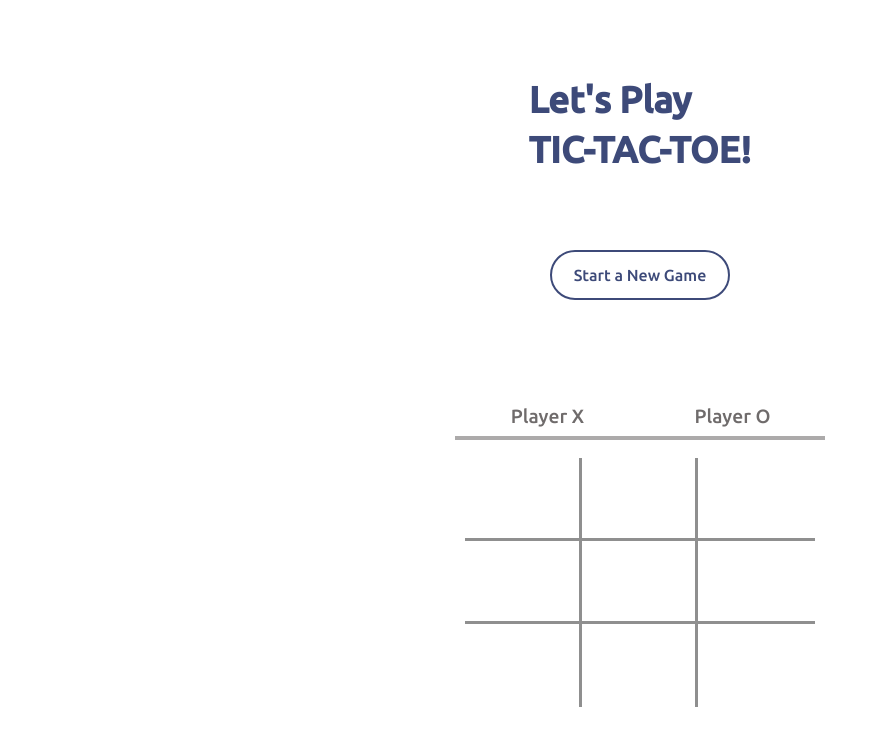
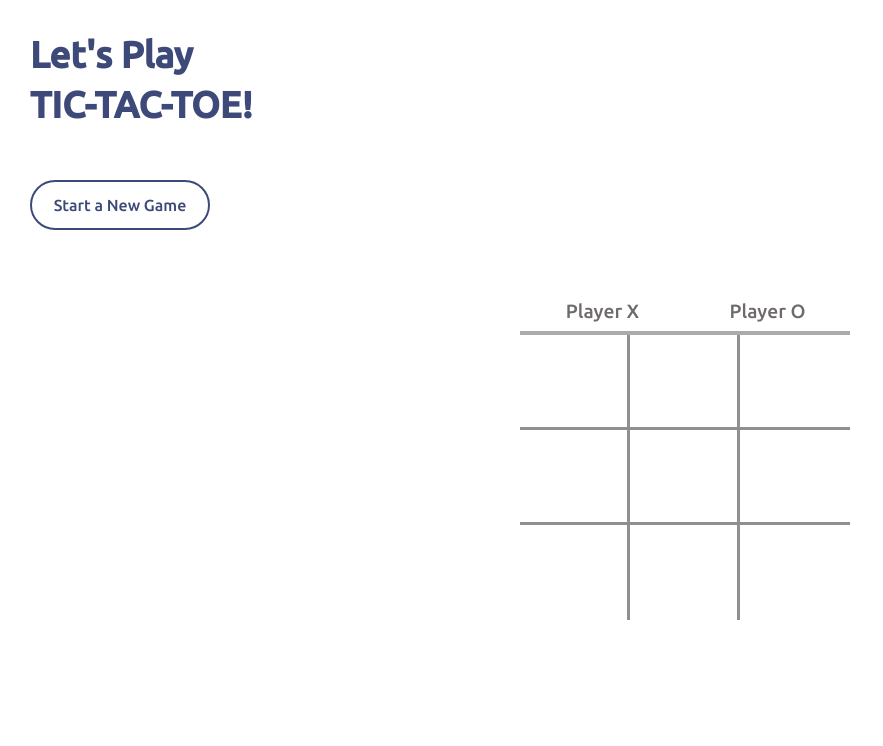
Before and after one commit to naisireth/Tic-Tac-Toe-Game, a plain HTML site: page index.html in a window 1280 px wide. Shown: the whole page, without its empty margins (0-883 px from the left). Drawn offline with Linux system fonts and the light colour scheme.

Commit message:
second commit

```diff
--- a/assets/css/style.css
+++ b/assets/css/style.css
@@ -10,6 +10,7 @@
 
 body {
     font-family: 'Ubuntu', sans-serif;
+    overflow-y: hidden;
 }
 
 /* --------- Colors --------- */
@@ -27,13 +28,11 @@ body {
     max-width: 1440px;
     display: flex;
     flex-direction: column;
-    align-items: center;
-    justify-content: space-evenly;
-    margin: 0 auto;
 }
 
 .title-container {
-    margin-bottom: 10px;
+    margin: 10px 30px;
+    margin-top: 30px;
 }
 
 .title {
@@ -43,17 +42,15 @@ body {
 }
 
 .btnRestart {
-    width: 175px;
+    width: 170px;
     padding: 8px 0;
-    display: flex;
-    justify-content: center;
-    align-items: center;
+    margin-left: 30px;
+    text-align: center;
     border: 2px solid var(--clr-primary);
     color: var(--clr-primary);
     border-radius: 50px;
     cursor: pointer;
     font-weight: 500;
-    margin-top: -50px;
 }
 
 .btnRestart:hover {
@@ -63,9 +60,14 @@ body {
 
 /* --------- Game Container --------- */
 
+.game-container {
+    width: 280px;
+    margin: 40px auto;
+}
+
 .game {
-    width: 290px;
-    height: 290px;
+    width: 250px;
+    height: 270px;
     display: flex;
     flex-direction: column;
 }
@@ -83,13 +85,21 @@ body {
     border-bottom: 4px solid var(--clr-border-bottom);
 }
 
+.header .playerX {
+    margin-left: 20px;
+}
+
+.header .playerO {
+    margin-right: 20px;
+}
+
 .board {
     display: grid;
     grid-template-columns: repeat(3, 1fr);
     grid-template-rows: repeat(3, 1fr);
     grid-gap: 0px;
     flex-grow: 1;
-    margin: 18px 10px;
+    margin: 0px 20px;
 }
 
 .board-tile {
```
